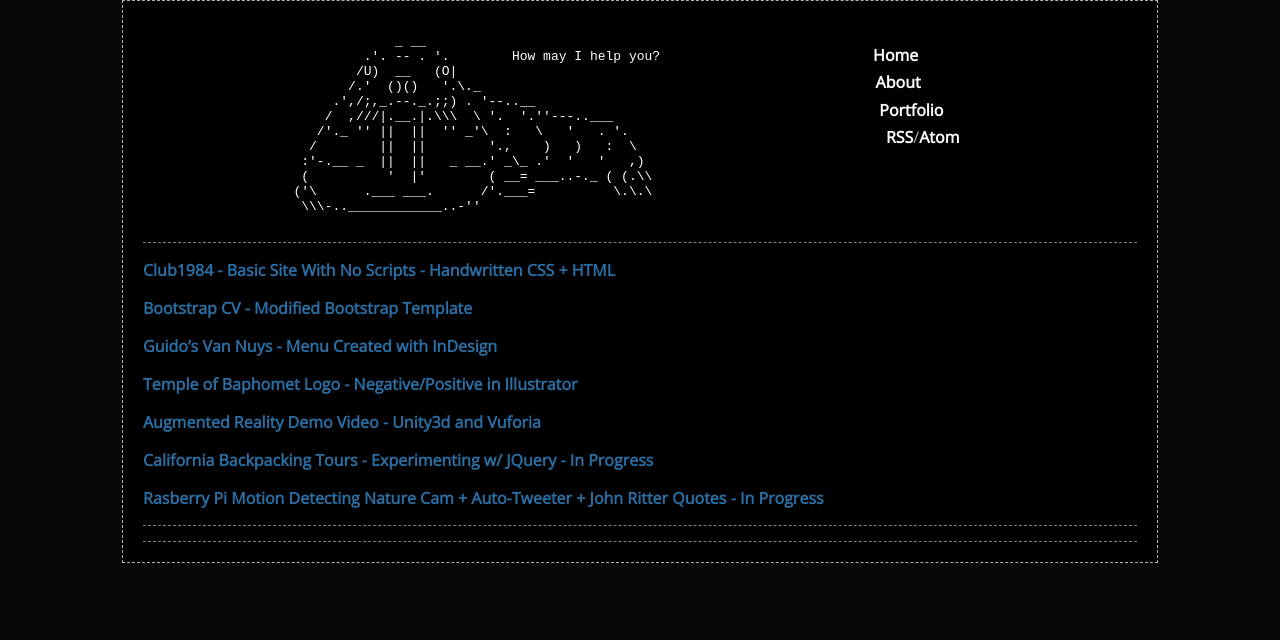
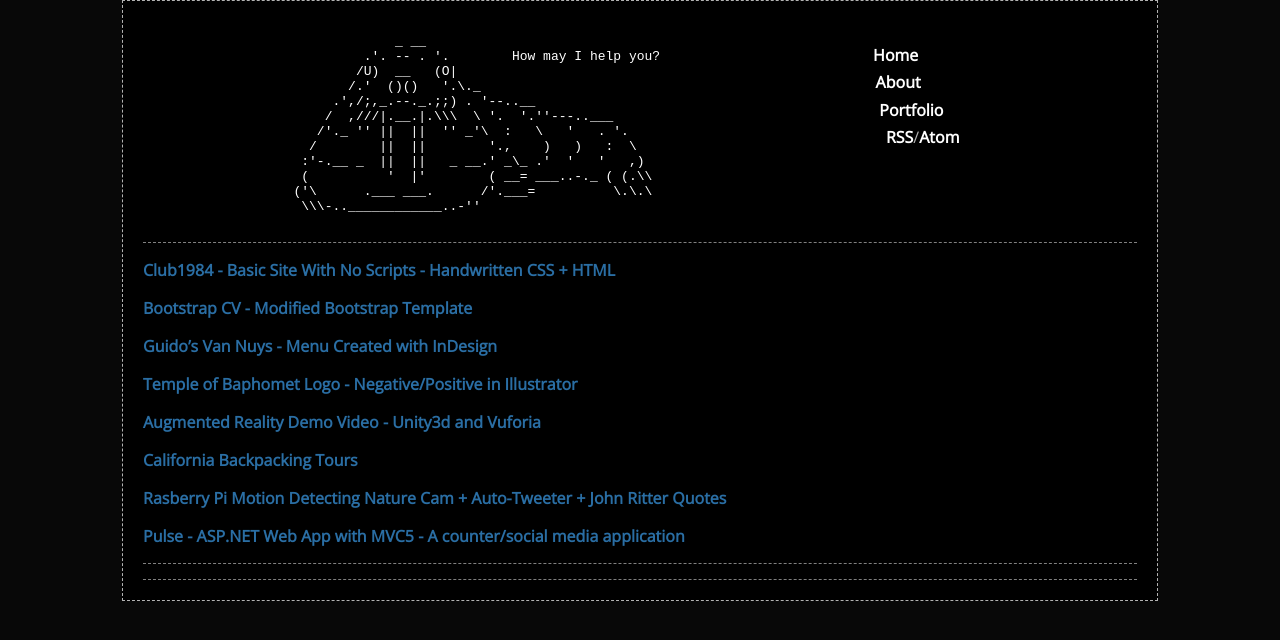
Before and after one commit to glenwperry/glenwperry.github.io, a Jekyll site: the page built from portfolio.md, in a window 1280 px wide. Shown: the top 640 px of the page. Built offline with Jekyll 4.4.1, drawn with Linux system fonts in a browser that asks for light colours.

Commit message:
added link to pulse

```diff
--- a/portfolio.md
+++ b/portfolio.md
@@ -13,6 +13,8 @@ title: Portfolio
 
 [Augmented Reality Demo Video - Unity3d and Vuforia](https://youtu.be/K3tCvHRkdcg)
 
-[California Backpacking Tours - Experimenting w/ JQuery - In Progress](/unplugged/index.html)
+[California Backpacking Tours](/unplugged/index.html)
 
-[Rasberry Pi Motion Detecting Nature Cam + Auto-Tweeter + John Ritter Quotes - In Progress ](https://twitter.com/_ritter_cam)
+[Rasberry Pi Motion Detecting Nature Cam + Auto-Tweeter + John Ritter Quotes](https://twitter.com/_ritter_cam)
+
+[Pulse - ASP.NET Web App with MVC5 - A counter/social media application](https://pulsecounter122920161230081918.azurewebsites.net/)
```
